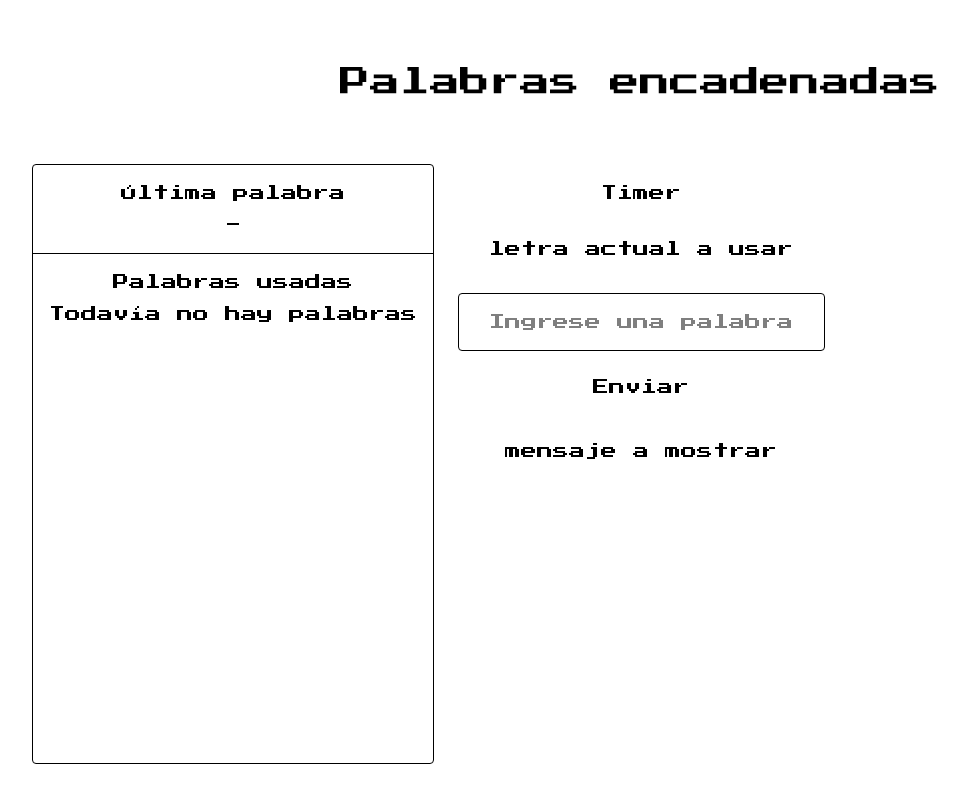
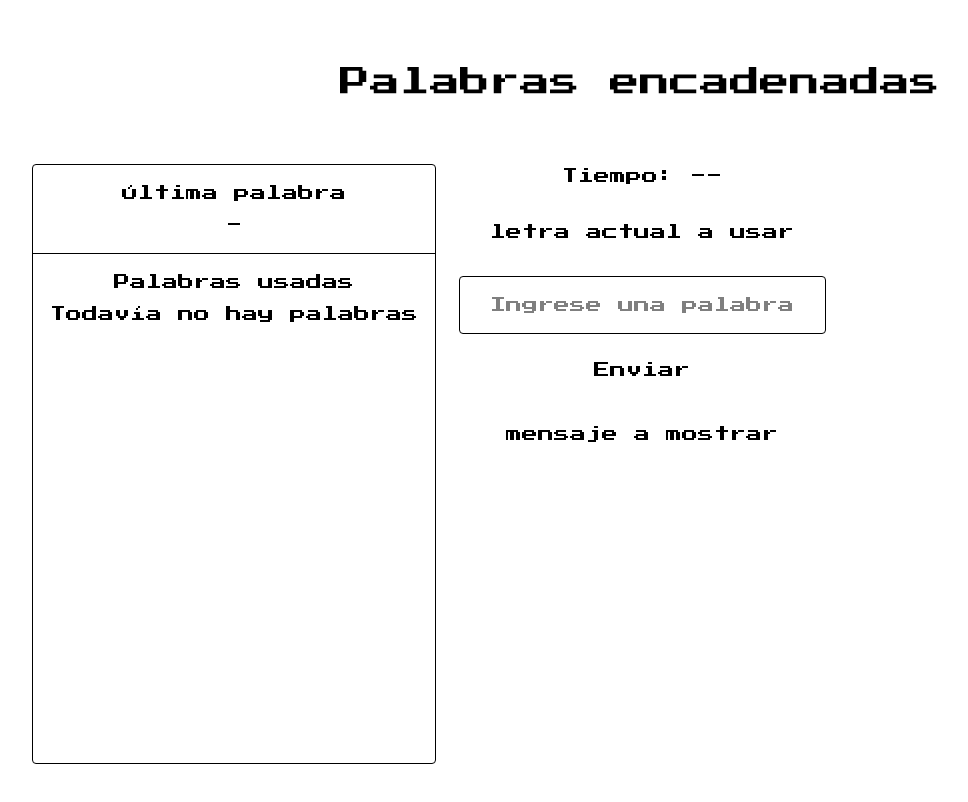
Before and after one commit to CabralJoel/unq-ui-hector-joel-cabral-trabajo-final, a React (Vite) app: page / in a window 1280 px wide. Shown: the top 802 px of the page, without its empty margins (0-968 px from the left). Built offline with nearby package versions, Linux system fonts and the light colour scheme.

Commit message:
add basic timer

```diff
--- a/src/components/WordsHistory.tsx
+++ b/src/components/WordsHistory.tsx
@@ -9,7 +9,7 @@ export const WordsHistory=({words,className,...props}:WordsHistoryProps)=>{
     const history = [...words].reverse();
 
     return(
-        <aside className={cn("border min-h-[600px] rounded min-w-100",className)} {...props}>
+        <aside className={cn("border min-h-150 rounded min-w-101",className)} {...props}>
             <section className="flex flex-col border-b text-center p-4 gap-2">
                 <h2 >Última palabra</h2>
 
--- a/src/pages/GamePage.tsx
+++ b/src/pages/GamePage.tsx
@@ -1,15 +1,51 @@
 import { WordForm } from "@/components/WordForm";
 import { WordsHistory } from "@/components/WordsHistory";
-import { useState } from "react";
+import { useEffect, useState } from "react";
 
+const TIMER = 3;
 
 export default function GamePage() {
     const [words,setWords] = useState<string[]>([]);
+    const [timeRemaining, setTimeRemaining] = useState(TIMER);
+    const [gameStarted, setGameStarted] = useState(false);
 
     const handleWordSubmit  = (word:string)=>{
         console.log(word)
+
+        if (!gameStarted) {
+            setGameStarted(true);
+        }
+
+        setTimeRemaining(TIMER);
         setWords((previousWords) => [...previousWords, word]);
     }
+
+    const handleGameOver = () => {
+        console.log("fin de la partida");
+
+        setWords([]);
+        setGameStarted(false)
+        setTimeRemaining(TIMER);
+    }
+
+    useEffect(() => {
+    if (!gameStarted) return;
+
+    const interval = setInterval(() => {
+        setTimeRemaining((previousTime) => {
+            if (previousTime <= 1) {
+                clearInterval(interval);
+                handleGameOver();
+
+                return 0;
+            }
+
+            return previousTime - 1;
+        });
+    }, 1000);
+
+    return () => clearInterval(interval);
+}, [gameStarted]);
 
     return (
     <main className="flex flex-col min-h-svh p-8">
@@ -17,10 +53,10 @@ export default function GamePage() {
             <h1 className="text-3xl">Palabras encadenadas</h1>
         </header>
 
-        <div className="flex flex-1 items-baseline py-8">
+        <div className="flex flex-1 py-8">
             <WordsHistory words={words}/>
             <section className="flex flex-col flex-1 items-center gap-8">
-                <div>Timer</div>
+                    <span>Tiempo: {gameStarted ? String(timeRemaining).padStart(2, "0") : "--"}</span>
                 <div>letra actual a usar</div>
                 <WordForm className="justify-center" onWordSubmit={handleWordSubmit } />
                 <div>mensaje a mostrar</div>
```
